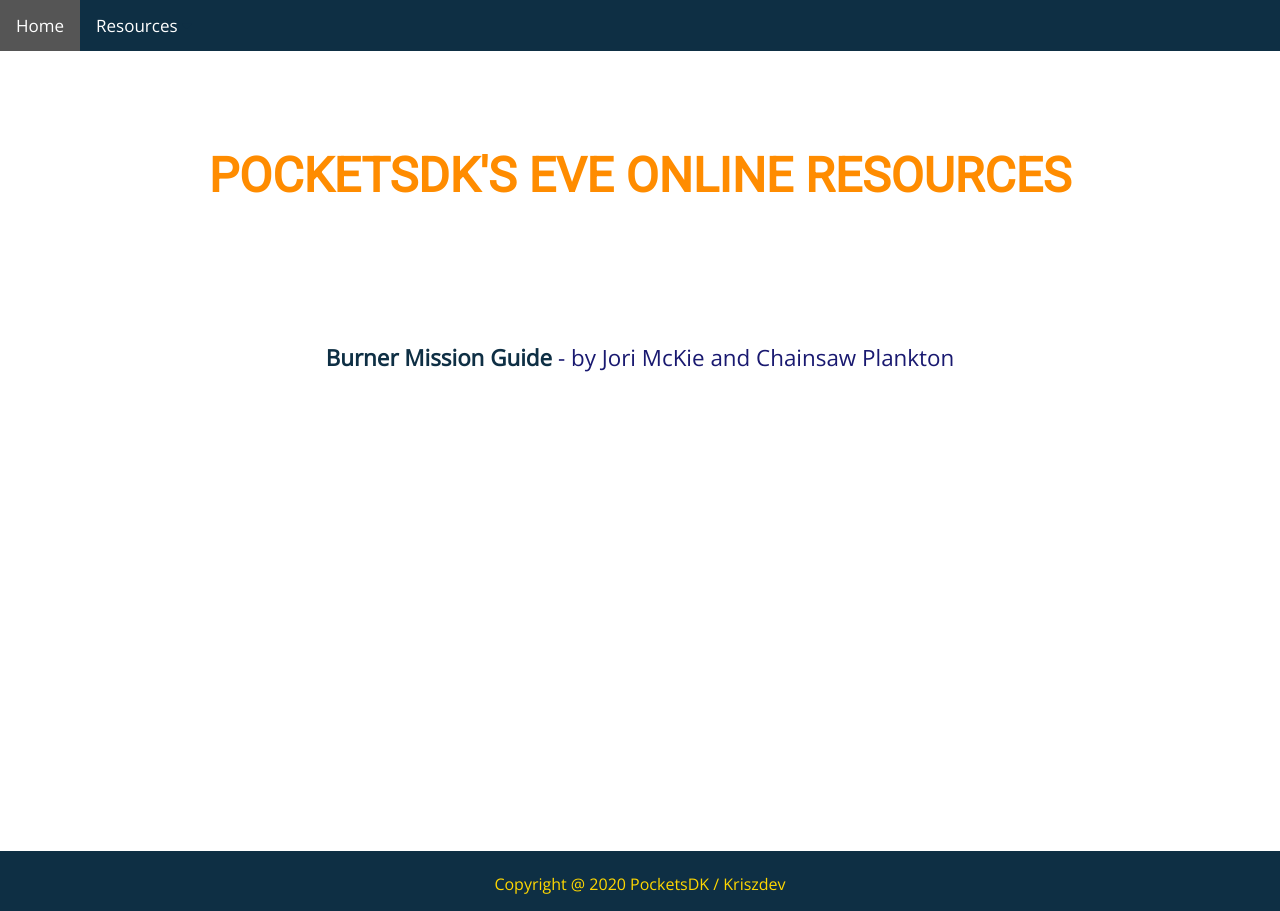
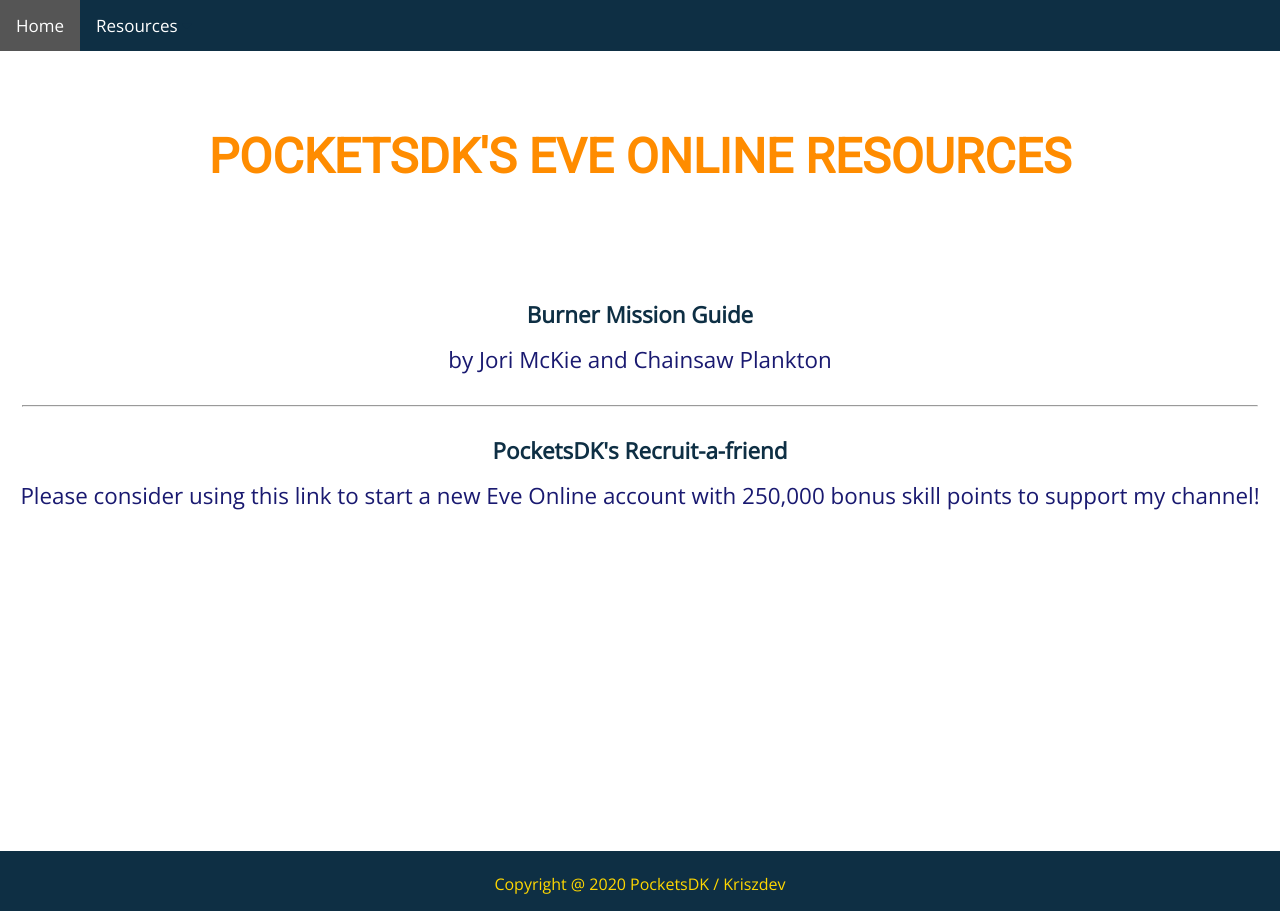
Before and after one commit to KrisztinaPap/PDK-Home, a plain HTML site: page everesources.html in a window 1280 px wide. Drawn offline with nearby package versions, Linux system fonts and the light colour scheme.

Commit message:
Adds refer-a-friend link

```diff
--- a/everesources.html
+++ b/everesources.html
@@ -51,9 +51,11 @@
         </div>
     <body>
         <div class="container">
-            <h1 style="padding: 2em;">PocketsDK's EVE Online Resources</h1>
+            <h1 style="padding: 1.6em;">PocketsDK's EVE Online Resources</h1>
             <div class="resource_list">
-                <p><a href="https://docs.google.com/document/d/1SAv6bnGM-5etLoPHxVtCsbsz8Q8feN5CFSEgUZclPLI/pub" target="_blank"><strong>Burner Mission Guide</strong> - by Jori McKie and Chainsaw Plankton</a></p>
+                <p><a href="https://docs.google.com/document/d/1SAv6bnGM-5etLoPHxVtCsbsz8Q8feN5CFSEgUZclPLI/pub" target="_blank"><strong>Burner Mission Guide</strong><br>by Jori McKie and Chainsaw Plankton</a></p>
+                <hr>
+                <p><a href="https://www.youtube.com/redirect?event=video_description&v=qIKu2T7sT5I&redir_token=M_UO321lPxALRh1rcVDnTGSm00N8MTU4NTUyNjA4MUAxNTg1NDM5Njgx&q=http%3A%2F%2Fsecure.eveonline.com%2Fsignup%2F%3Finvc%3Da0253dbc-c736-4e40-8b0e-95f43206fa4a%26action%3Dbuddy" target="_blank"><strong>PocketsDK's Recruit-a-friend</strong> <br>Please consider using this link to start a new Eve Online account with 250,000 bonus skill points to support my channel!</a></p>
             </div>
 
         </div>
--- a/style.css
+++ b/style.css
@@ -379,9 +379,9 @@
 /****************************8 Resources pages **************************/
 
 .resource_list {
-  padding-top: 2em;
+  padding-top: 1.4em;
   font-size: 1.4em;
-  line-height: 1.2em;
+  line-height: 2em;
   text-align: center;
 }
 
```
